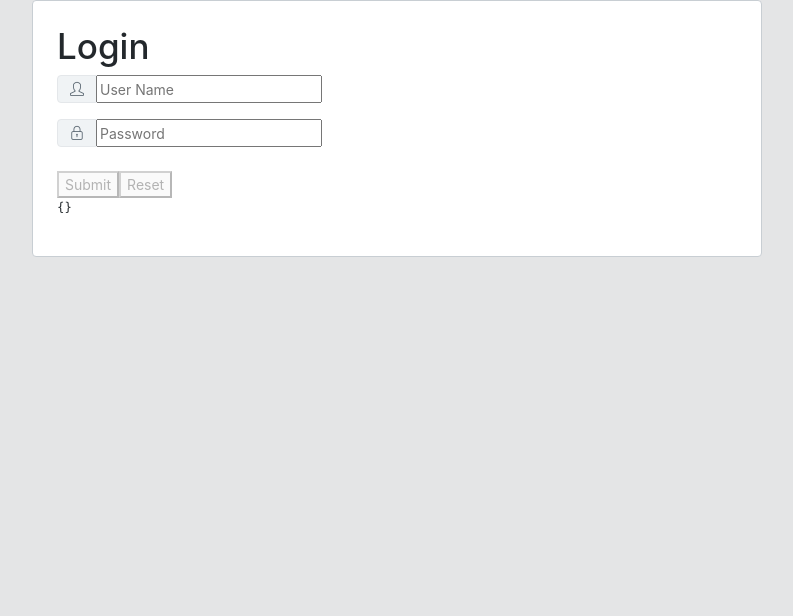
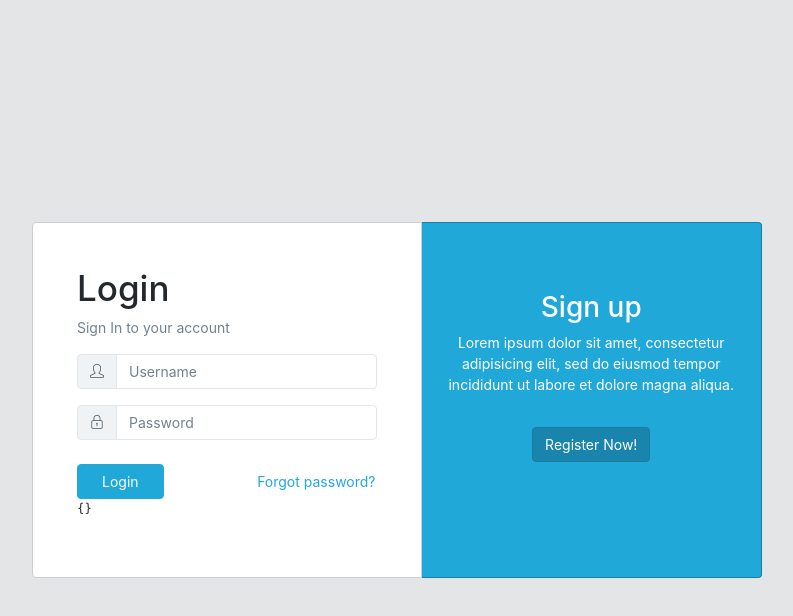
Before and after one commit to felipemouradev/wiki-os-frontend, a React (Create React App) app: page /#/login in a window 1280 px wide. Shown: the top 616 px of the page, without its empty margins (243-1036 px from the left). Built offline with nearby package versions, Linux system fonts and the light colour scheme; some icons are missing.

Commit message:
Ajuste de template Login

```diff
--- a/src/App.js
+++ b/src/App.js
@@ -17,7 +17,7 @@ import './scss/style.css'
 import { DefaultLayout } from './containers';
 // Pages
 import { Page404, Page500, Register } from './views/Pages';
-import Login from './../src/containers/LoginScreen';
+import Login from './../src/containers/Login';
 import NewUser from './../src/containers/CreateUser';
 import ResetPassword from './../src/containers/ResetPassword';
 
--- /dev/null
+++ b/src/containers/Login/index.js
@@ -0,0 +1,95 @@
+import React, { Component } from 'react';
+import { Button, Card, CardBody, CardGroup, Col, Container, Input, InputGroup, InputGroupAddon, InputGroupText, Row } from 'reactstrap';
+
+import {Form, Field} from 'react-final-form'
+import { BrowserRouter, Route, Link } from 'react-router-dom'
+
+const sleep = ms => new Promise(resolve => setTimeout(resolve, ms))
+
+const onSubmit = async values => {
+  await sleep(300)
+  window.alert(JSON.stringify(values, 0, 2))
+  console.log(JSON.stringify(values, 0, 2))
+}
+
+class Login extends Component {
+  render() {
+    return (
+      <div className="app flex-row align-items-center">
+        <Container>
+          <Row className="justify-content-center">
+            <Col md="8">
+              <CardGroup>
+                <Card className="p-4">
+                  <CardBody>
+
+
+
+                    <Form
+                      onSubmit={onSubmit}
+                      render={({handleSubmit, form, submitting, pristine, values}) => (
+                        <form onSubmit={handleSubmit}>
+                      <h1>Login</h1>
+                      <p className="text-muted">Sign In to your account</p>
+                      <InputGroup className="mb-3">
+                        <InputGroupAddon addonType="prepend">
+                          <InputGroupText>
+                            <i className="icon-user"/>
+                          </InputGroupText>
+                        </InputGroupAddon>
+
+                        <Field component="input" name="username">
+                          {({input, meta}) => (
+                            <Input {...input} type="text" placeholder="Username" autoComplete="username"component="input"/>
+                          )}
+                          </Field>
+                      </InputGroup>
+                      <InputGroup className="mb-4">
+                        <InputGroupAddon addonType="prepend">
+                          <InputGroupText>
+                            <i className="icon-lock"></i>
+                          </InputGroupText>
+                        </InputGroupAddon>
+
+                        <Field component="input" name="password">
+                          {({input, meta}) => (
+                              <Input {...input} type="password" placeholder="Password" autoComplete="current-password" component="input"/>
+                          )}
+                        </Field>
+
+
+                      </InputGroup>
+                      <Row>
+                        <Col xs="6">
+                          <Button color="primary" className="px-4">Login</Button>
+                        </Col>
+                        <Col xs="6" className="text-right">
+                          <Button color="link" className="px-0">Forgot password?</Button>
+                        </Col>
+                      </Row>
+                          <pre>{JSON.stringify(values, 0, 2)}</pre>
+                        </form>
+                      )}
+                    />
+                  </CardBody>
+                </Card>
+                <Card className="text-white bg-primary py-5 d-md-down-none" style={{ width: 44 + '%' }}>
+                  <CardBody className="text-center">
+                    <div>
+                      <h2>Sign up</h2>
+                      <p>Lorem ipsum dolor sit amet, consectetur adipisicing elit, sed do eiusmod tempor incididunt ut
+                        labore et dolore magna aliqua.</p>
+                      <Link to="/new-user"><Button color="primary" className="mt-3" active>Register Now!</Button></Link>
+                    </div>
+                  </CardBody>
+                </Card>
+              </CardGroup>
+            </Col>
+          </Row>
+        </Container>
+      </div>
+    );
+  }
+}
+
+export default Login;
--- a/src/containers/LoginScreen/index.js
+++ /dev/null
@@ -1,100 +0,0 @@
-import React, {Component} from 'react';
-import {
-  Button,
-  Card,
-  CardBody,
-  CardGroup,
-  Col,
-  Container,
-  Input,
-  InputGroup,
-  InputGroupAddon,
-  InputGroupText,
-  Row
-} from 'reactstrap';
-import {Link} from 'react-router-dom';
-import {Form, Field} from 'react-final-form'
-
-const sleep = ms => new Promise(resolve => setTimeout(resolve, ms))
-
-const onSubmit = async values => {
-  await sleep(300)
-  window.alert(JSON.stringify(values, 0, 2))
-}
-
-
-class LoginScreen extends Component {
-
-  render() {
-
-
-    return (
-      <div className="app flex-row">
-        <Container>
-          <Row className="justify-content-center">
-            <Col md="8">
-              <CardGroup>
-                <Card className="p-1">
-                  <CardBody>
-                    <Form
-                      onSubmit={onSubmit}
-                      // initialValues={{stooge: 'larry', employed: false}}
-                      render={({handleSubmit, form, submitting, pristine, values}) => (
-                        <form onSubmit={handleSubmit}>
-                          <h1>Login</h1>
-                          <InputGroup className="mb-3">
-                            <InputGroupAddon addonType="prepend">
-                              <InputGroupText>
-                                <i className="icon-user"></i>
-                              </InputGroupText>
-                            </InputGroupAddon>
-                            <Field
-                              name="username"
-                              component="input"
-                              type="text"
-                              placeholder="User Name"/>
-                          </InputGroup>
-                          <InputGroup className="mb-4">
-                            <InputGroupAddon addonType="prepend">
-                              <InputGroupText>
-                                <i className="icon-lock"></i>
-                              </InputGroupText>
-                            </InputGroupAddon>
-                            <Field
-                              name="password"
-                              component="input"
-                              type="password"
-                              placeholder="Password" autoComplete="current-password"/>
-                          </InputGroup>
-                          <div className="buttons">
-                            <button type="submit" disabled={submitting || pristine}>
-                              Submit
-                            </button>
-                            <button
-                              type="button"
-                              onClick={form.reset}
-                              disabled={submitting || pristine}
-                            >
-                              Reset
-                            </button>
-                          </div>
-                          <pre>{JSON.stringify(values, 0, 2)}</pre>
-                        </form>
-                      )}
-                    />
-
-
-                  </CardBody>
-                </Card>
-
-              </CardGroup>
-            </Col>
-          </Row>
-
-        </Container>
-      </div>
-    );
-  }
-}
-
-export default LoginScreen;
--- a/src/containers/ResetPassword/index.js
+++ b/src/containers/ResetPassword/index.js
@@ -50,7 +50,15 @@ class ResetPassword extends Component {
                                 <i className="icon-lock"></i>
                               </InputGroupText>
                             </InputGroupAddon>
-                            <Field type="text" placeholder="Nome de usuário:" autoComplete="name" name="name" component="input" />
+                            <Field component="input" name="email">
+                              {({input, meta}) => (
+                                <div>
+                                  <Input {...input} type="text" placeholder="E-mail"/>
+                                </div>
+                              )}
+                            </Field>
+
+
                           </InputGroup>
 
                           <strong>Nome de usuario:</strong>
@@ -58,7 +66,7 @@ class ResetPassword extends Component {
                             <InputGroupAddon addonType="prepend">
                               <InputGroupText>@</InputGroupText>
                             </InputGroupAddon>
-                            <Field type="text" placeholder="Email" autoComplete="email" name="email" component="input"/>
+                            <Input type="text" placeholder="Email" autoComplete="email" name="email" component="input"/>
                           </InputGroup>
 
                           <div className="buttons">
```
